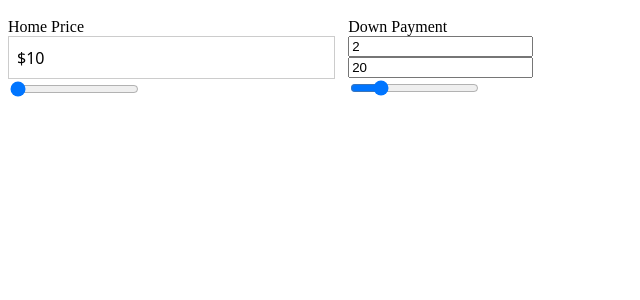
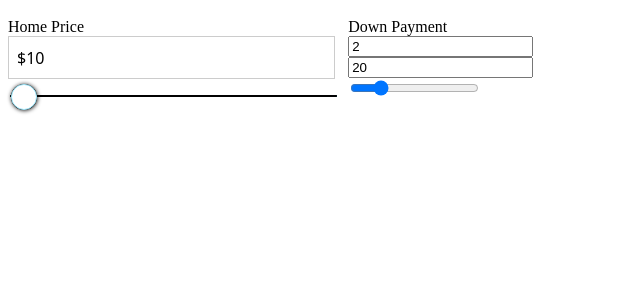
Before and after one commit to fRiend-hrsf124/costHomeOwnership-service, a React app: page / in a window 1280 px wide. Shown: the top 300 px of the page, without its empty margins (0-640 px from the left). Built offline with nearby package versions, Linux system fonts and the light colour scheme; no server answers.

Commit message:
Style slider

```diff
--- a/client/components/CostInputHomePrice.jsx
+++ b/client/components/CostInputHomePrice.jsx
@@ -19,7 +19,6 @@ const Box = styled.span`
   position: relative;
 `;
 
-// eslint-disable-next-line no-unused-vars
 const Input = styled.input`
   font: 400 11px system-ui;
   font-size: 1rem;
@@ -27,18 +26,37 @@ const Input = styled.input`
   border: none;
   margin: 0;
   padding: 0;
-  background-image: none;
-  background-color: transparent;
   width: 100%;
 `;
 
-// eslint-disable-next-line no-unused-vars
 const Slider = styled.input`
-  background: transparent;
+  -webkit-appearance: none;
+  width: 100%;
   margin-top: 16px;
   margin-bottom: 0;
-  width: 100%;
-  color: rgb(144, 144, 144);
+  &:focus {
+    outline: none;
+  }
+  &::-webkit-slider-runnable-track {
+    width: 100%;
+    height: 1.8px;
+    cursor: pointer;
+    box-shadow: 0.1px 0.1px 0px #000000, 0px 0px 0.1px #0d0d0d;
+    background: #2cd9ff;
+    border-radius: 1.3px;
+    border: 0.2px solid #010101;
+  }
+  &::-webkit-slider-thumb {
+    box-shadow: 0.4px 0.4px 4.7px #000000, 0px 0px 0.4px #0d0d0d;
+    border: 1px solid #9feaff;
+    height: 26px;
+    width: 26px;
+    border-radius: 26px;
+    background: #ffffff;
+    cursor: pointer;
+    -webkit-appearance: none;
+    margin-top: -12.3px;
+  };
 `;
 
 const HomePrice = (props) => {
@@ -92,7 +110,7 @@ const HomePrice = (props) => {
           onKeyDown={handleTextEnter}
         />
       </Box>
-      <input
+      <Slider
         type="range"
         id="costSlider"
         name="costSlider"
```
